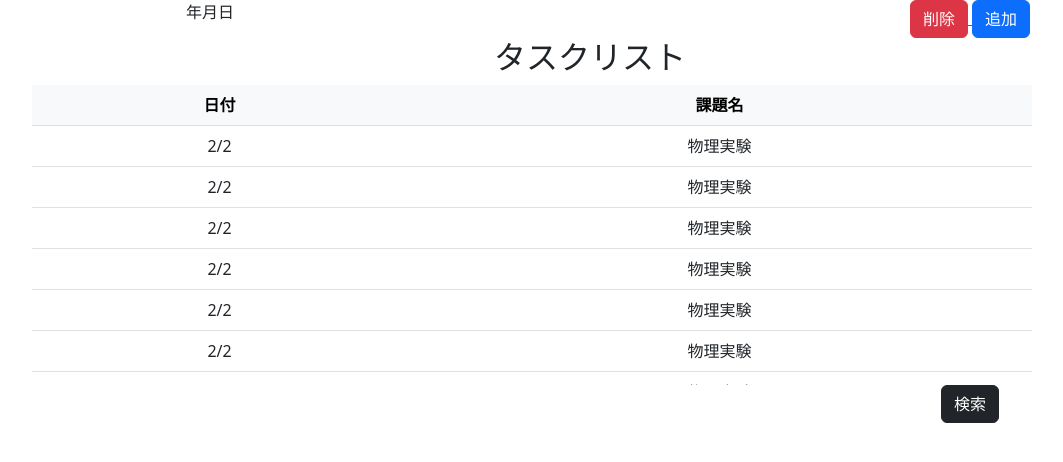
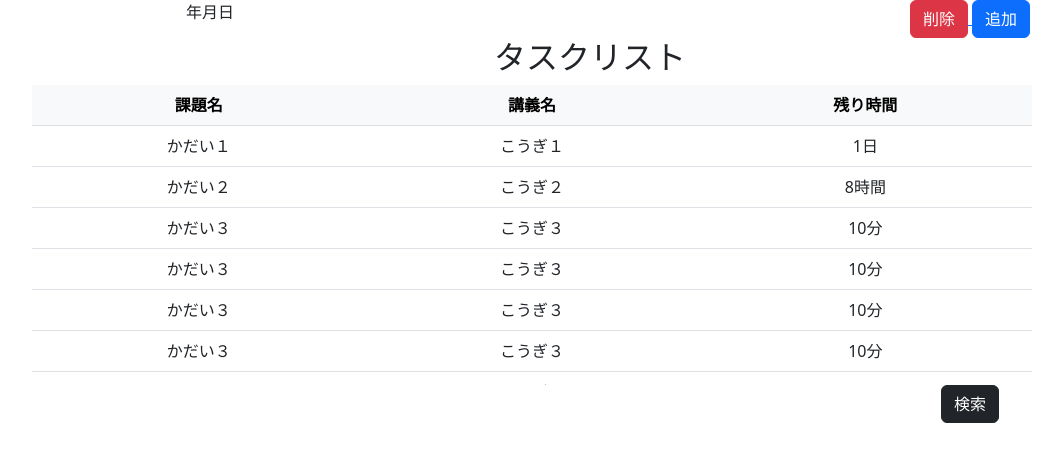
Before and after one commit to 2023AIT-OOP2-G02/Deadline_Memo_web_app, a Flask app: page / in a window 1280 px wide. Shown: the part 50-512 px from the top of the page, without its empty margins (50-1113 px from the left). Run offline with Flask 3, Linux system fonts and the light colour scheme.

Commit message:
update: 課題一覧の表示内容を変更

```diff
--- a/templates/index.html
+++ b/templates/index.html
@@ -44,44 +44,52 @@
             <table class="table">
                 <thead class="table-light">
                     <tr>
-                        <th>日付</th>
                         <th>課題名</th>
+                        <th>講義名</th>
+                        <th>残り時間</th>
                     </tr>
                 </thead>
                 <tbody>
                     <tr>
-                        <td>2/2</td>
-                        <td>物理実験</td>
+                        <td>かだい１</td>
+                        <td>こうぎ１</td>
+                        <td>1日</td>
                     </tr>
                     <tr>
-                        <td>2/2</td>
-                        <td>物理実験</td>
+                        <td>かだい２</td>
+                        <td>こうぎ２</td>
+                        <td>8時間</td>
                     </tr>
                     <tr>
-                        <td>2/2</td>
-                        <td>物理実験</td>
+                        <td>かだい３</td>
+                        <td>こうぎ３</td>
+                        <td>10分</td>
                     </tr>
                     <tr>
-                        <td>2/2</td>
-                        <td>物理実験</td>
+                        <td>かだい３</td>
+                        <td>こうぎ３</td>
+                        <td>10分</td>
                     </tr>
                     <tr>
-                        <td>2/2</td>
-                        <td>物理実験</td>
+                        <td>かだい３</td>
+                        <td>こうぎ３</td>
+                        <td>10分</td>
                     </tr>
                     <tr>
-                        <td>2/2</td>
-                        <td>物理実験</td>
+                        <td>かだい３</td>
+                        <td>こうぎ３</td>
+                        <td>10分</td>
                     </tr>
                     <tr>
-                        <td>2/2</td>
-                        <td>物理実験</td>
+                        <td>かだい３</td>
+                        <td>こうぎ３</td>
+                        <td>10分</td>
                     </tr>
                     <tr>
-                        <td>2/2</td>
-                        <td>物理実験</td>
+                        <td>かだい３</td>
+                        <td>こうぎ３</td>
+                        <td>10分</td>
                     </tr>
-
                 </tbody>
             </table>
         </div>
```
